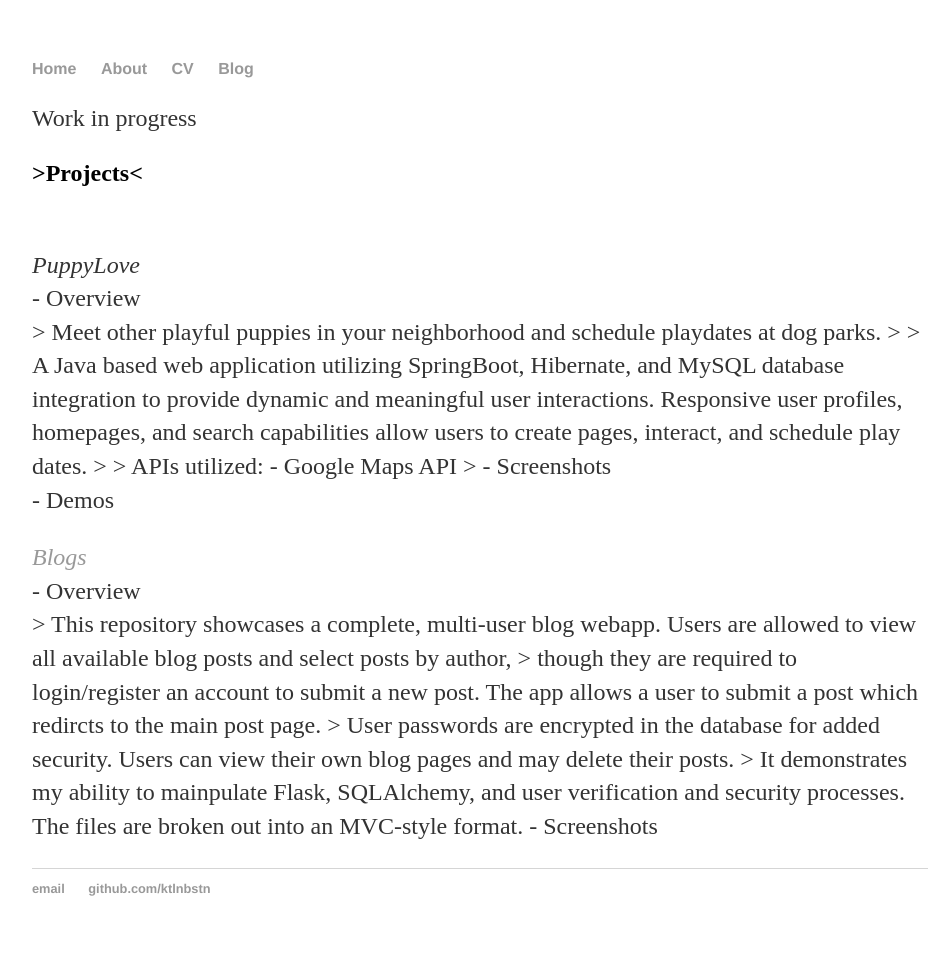
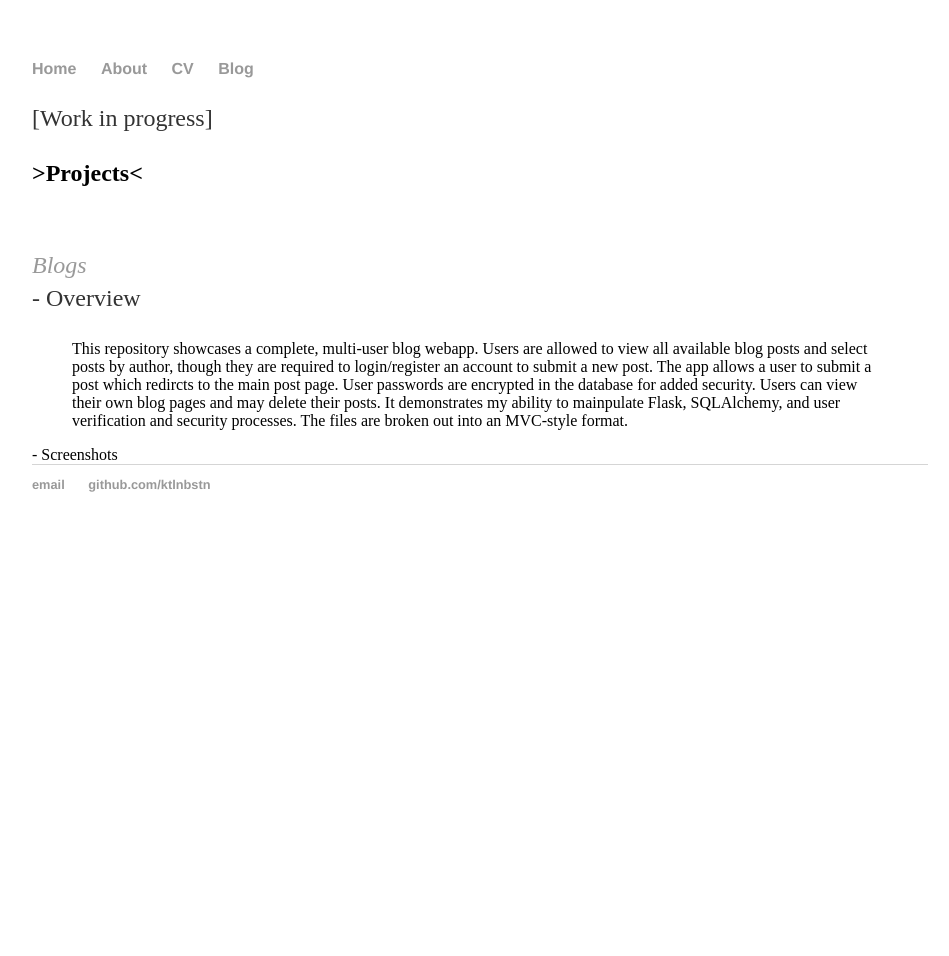
Before and after one commit to ktlnbstn/ktlnbstn.github.io, a Jekyll site: the page built from cv/index.html, in a window 1280 px wide. Shown: the whole page, without its empty margins (160-1109 px from the left). Built offline with Jekyll 4.4.1, drawn with Linux system fonts in a browser that asks for light colours; after the commit the page ends 900 px from its top, so only the background shows below that.

Commit message:
Update index.html

```diff
--- a/cv/index.html
+++ b/cv/index.html
@@ -3,32 +3,36 @@
 title: CV
 ---
 <div class="blurb">
-	<p>Work in progress</p>
+	<p>[Work in progress]</p>
 
 	<h2>>Projects<</h2><br/>
 
 
-		<p><em>PuppyLove</em><br/>
+		<p><em><a href="https://github.com/ktlnbstn/puppylove>PuppyLove</a></em><br/>
 - Overview<br/>
-> Meet other playful puppies in your neighborhood and schedule playdates at dog parks.
->
-> A Java based web application utilizing SpringBoot, Hibernate, and MySQL database integration to provide dynamic
+	<blockquote>
+Meet other playful puppies in your neighborhood and schedule playdates at dog parks.
+A Java based web application utilizing SpringBoot, Hibernate, and MySQL database integration to provide dynamic
 and meaningful user interactions. Responsive user profiles, homepages, and search capabilities allow users to
-create pages, interact, and schedule play dates.
->
-> APIs utilized:
-- Google Maps API
->
+create pages, interact, and schedule play dates.<br/>
+
+		<ul>
+			APIs utilized:
+			<li> Google Maps API</li>
+		</ul>
+	</blockquote>
 - Screenshots<br/>
 - Demos<br/></p>
 
 		<p><em><a href="http://blog-ktbstn.herokuapp.com/login">Blogs</a></em><br/>
 - Overview<br/>
-> This repository showcases a complete, multi-user blog webapp. Users are allowed to view all available blog posts and select posts by author,
-> though they are required to login/register an account to submit a new post. The app allows a user to submit a post which redircts to the main post page.
-> User passwords are encrypted in the database for added security. Users can view their own blog pages and may delete their posts.
+			<blockquote>
+This repository showcases a complete, multi-user blog webapp. Users are allowed to view all available blog posts and select posts by author,
+though they are required to login/register an account to submit a new post. The app allows a user to submit a post which redircts to the main post page.
+User passwords are encrypted in the database for added security. Users can view their own blog pages and may delete their posts.
 
-> It demonstrates my ability to mainpulate Flask, SQLAlchemy, and user verification and security processes. The files are broken out into an MVC-style format.
+It demonstrates my ability to mainpulate Flask, SQLAlchemy, and user verification and security processes. The files are broken out into an MVC-style format.
+</blockquote>
 - Screenshots<br/>
 
 </div><!-- /.blurb -->
```
